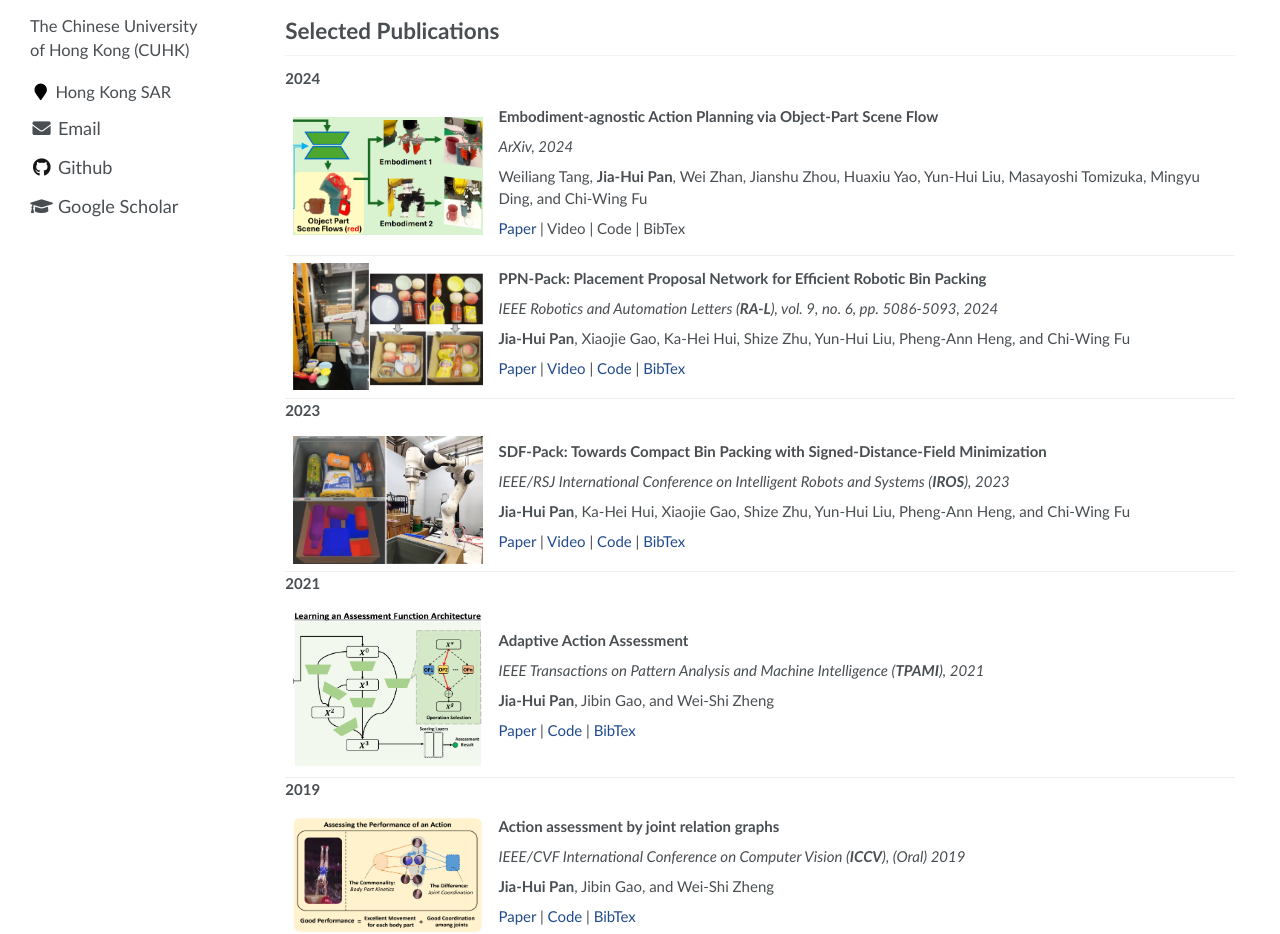
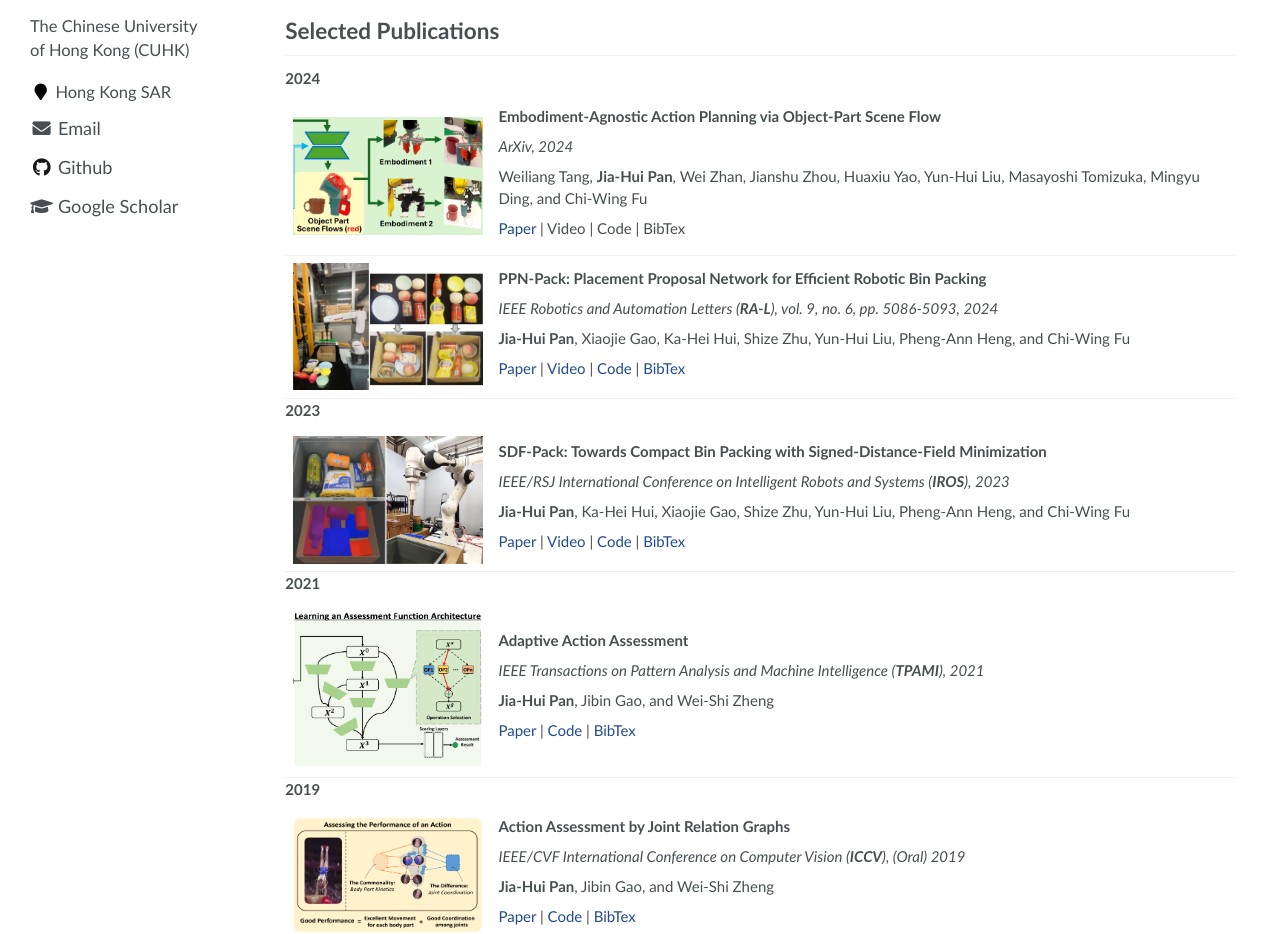
Before and after one commit to kwpoon/kwpoon.github.io, a Jekyll site: the page built from _pages/about.md, in a window 1280 px wide and 1400 px high. Shown: the part 363-1297 px from the top of the window. Built offline with Jekyll 4.4.1, drawn with Linux system fonts in a browser that asks for light colours.

```diff
--- a/_pages/about.md
+++ b/_pages/about.md
@@ -34,7 +34,7 @@ I am currently a Ph.D. student at the Department of Computer Science and Enginee
 <div class='paper-box'><div class='paper-box-image'><img src='../collections/2024_Embodiment_Agnostic/Embodiment_Agnostic.png' alt="sym" width="100%"></div>
 <div class='paper-box-text' markdown="1">
 
-**Embodiment-agnostic Action Planning via Object-Part Scene Flow**
+**Embodiment-Agnostic Action Planning via Object-Part Scene Flow**
 
 *ArXiv, 2024*
 
@@ -102,7 +102,7 @@ Weiliang Tang, **Jia-Hui Pan**, Wei Zhan, Jianshu Zhou, Huaxiu Yao, Yun-Hui Liu,
 <div class='paper-box'><div class='paper-box-image'><img src='../collections/2019_JRG_ASS/JRG_ASS.png' alt="sym" width="100%"></div>
 <div class='paper-box-text' markdown="1">
 
-**Action assessment by joint relation graphs**
+**Action Assessment by Joint Relation Graphs**
 
 *IEEE/CVF International Conference on Computer Vision (**ICCV**), (Oral) 2019*
 
```
